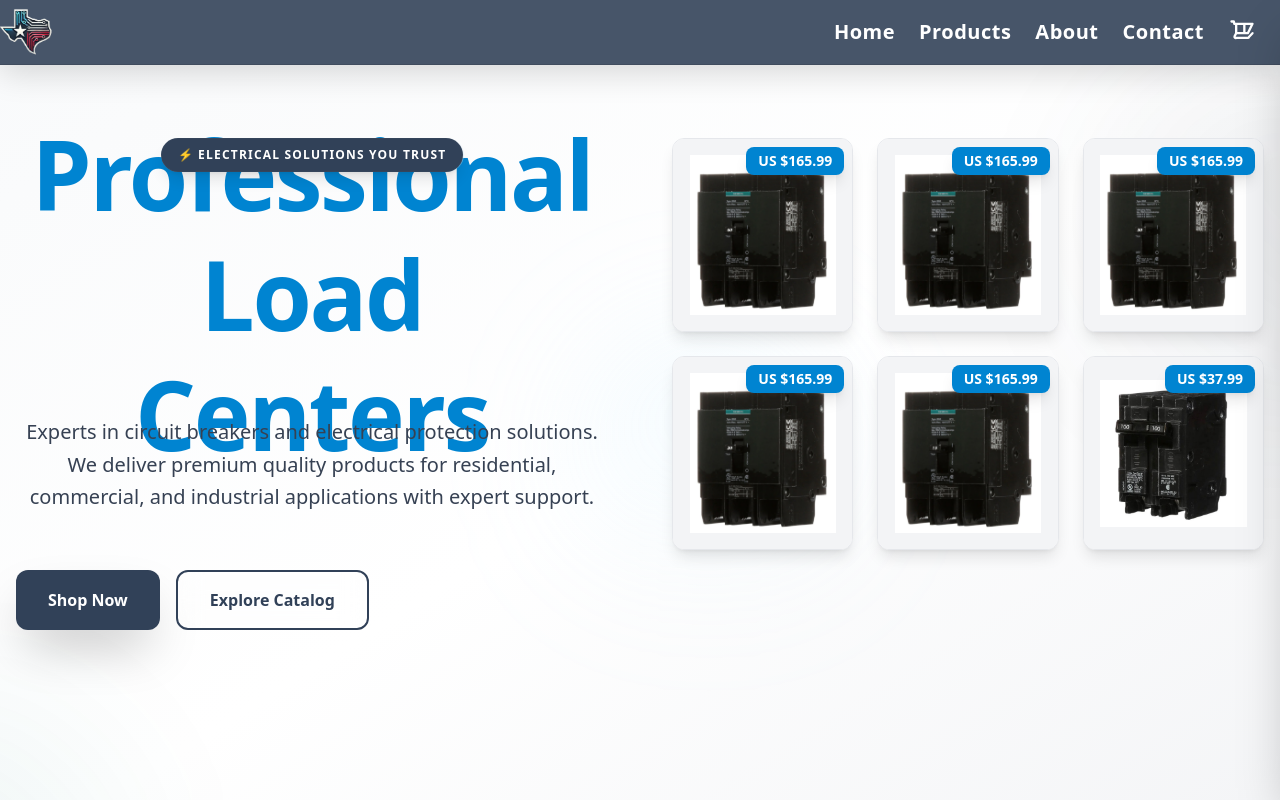
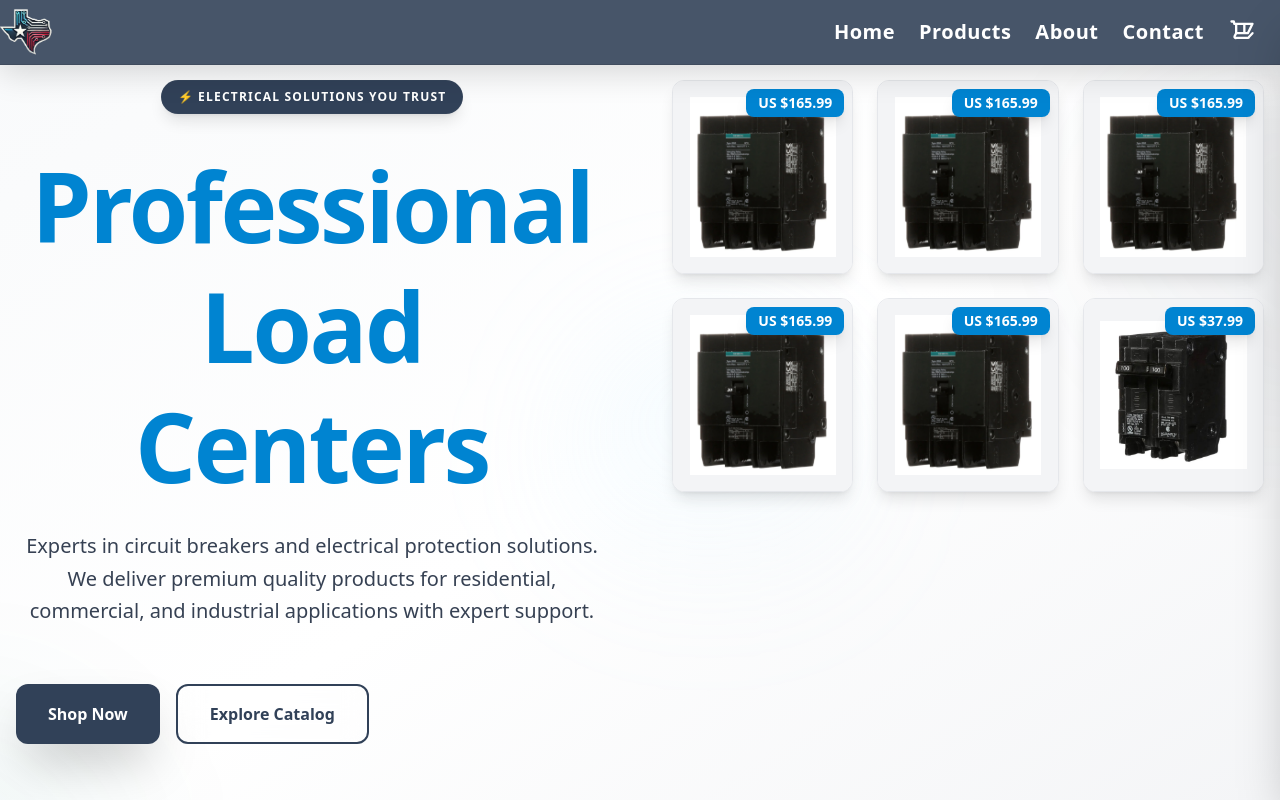
Before and after one commit to julioagk/PROTEX-INNOVATION-ENGLISH, a React (Vite) app: page / in a window 1280 px wide. Shown: the top 800 px of the page. Built offline with nearby package versions, Linux system fonts and the light colour scheme.

Commit message:
Ajustar espaciamiento del título y descripción en Section1

```diff
--- a/src/componentes/Section1.jsx
+++ b/src/componentes/Section1.jsx
@@ -42,7 +42,7 @@ export default function Section1() {
                 </span>
               </div>
 
-              <h1 className="text-4xl sm:text-5xl md:text-7xl lg:text-8xl font-black leading-tight tracking-tight h-[100px] sm:h-[120px] md:h-[160px] lg:h-[180px] flex items-center">
+              <h1 className="text-4xl sm:text-5xl md:text-7xl lg:text-8xl font-black leading-tight tracking-tight flex items-center mb-6">
                 <span className="block max-w-[16ch] text-sky-600">
                   {product.title}
                 </span>
```
